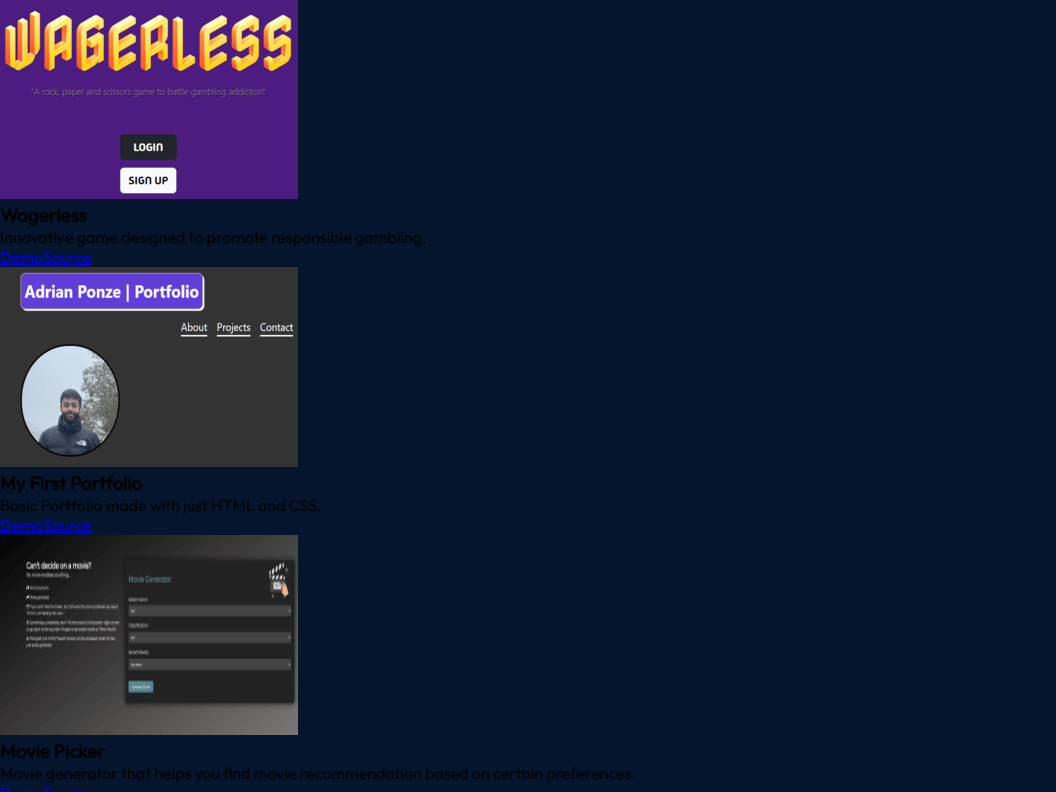
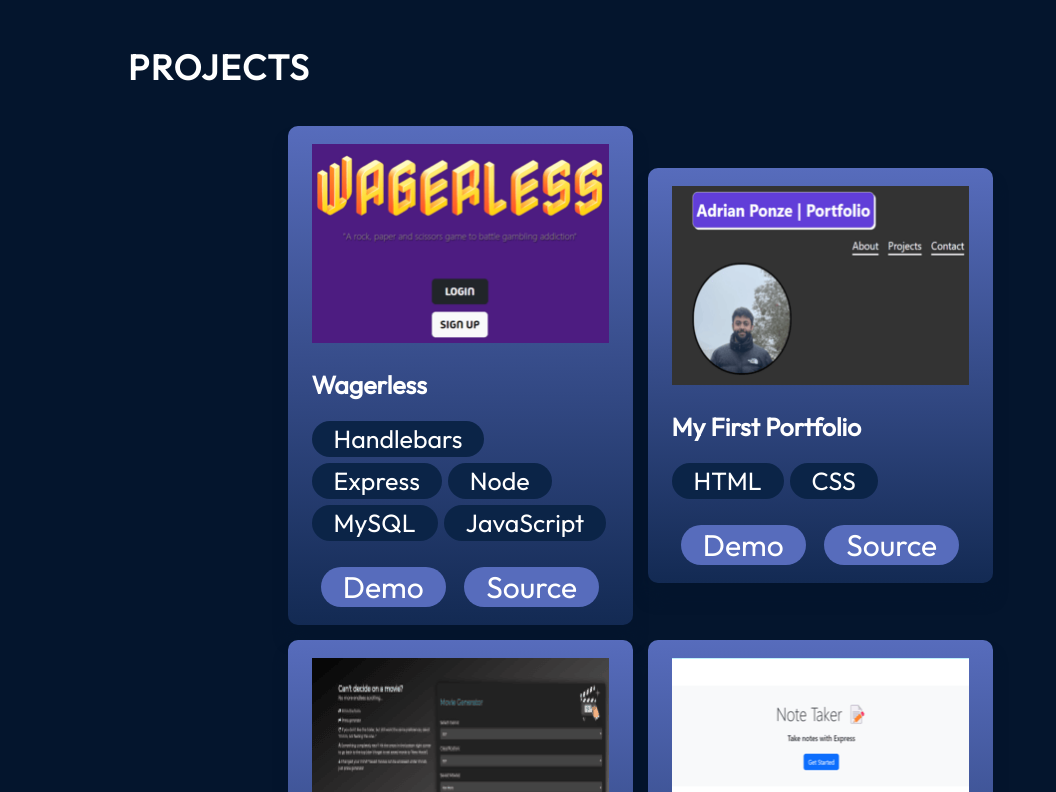
Before and after one commit to Y1va/React-Portfolio, a React (Vite) app in the folder react-portfolio/: page / in a window 1280 px wide. Shown: the part 2808-3600 px from the top of the page, without its empty margins (0-1056 px from the left). Built offline with nearby package versions, Linux system fonts and the light colour scheme.

Commit message:
Completed styling for projects section

```diff
--- a/react-portfolio/src/App.module.css
+++ b/react-portfolio/src/App.module.css
@@ -4,4 +4,5 @@
   background-color: var(--color-bg);
   width: 100%;
   height: 100%;
+  overflow: hidden;
 }
--- a/react-portfolio/src/components/Projects/ProjectCard.jsx
+++ b/react-portfolio/src/components/Projects/ProjectCard.jsx
@@ -16,9 +16,11 @@ export const ProjectCard = ({
       <p className={styles.description}>{description}</p>
       <ul className={styles.skills}>
         {skills.map((skill, id) => {
-          <li className={styles.skill} key={id}>
-            {skill}
-          </li>;
+          return (
+            <li className={styles.skill} key={id}>
+              {skill}
+            </li>
+          );
         })}
       </ul>
       <div className={styles.links}>
--- a/react-portfolio/src/components/Projects/ProjectCard.module.css
+++ b/react-portfolio/src/components/Projects/ProjectCard.module.css
@@ -0,0 +1,61 @@
+@import '../../vars.css';
+
+.container {
+  display: flex;
+  flex-direction: column;
+  border-radius: 10px;
+  background: linear-gradient(180deg, #576cbc 0%, #132a53 100%);
+  box-shadow: 0 16px 14px 0 #04152d;
+  padding: 18px 24px;
+  max-width: 345px;
+}
+
+.image {
+  margin-bottom: 26px;
+}
+
+.title {
+  font-size: 25px;
+  font-weight: 700;
+}
+
+.description {
+  margin-top: 6px;
+  font-size: 25px;
+  font-weight: 400;
+}
+
+.skills {
+  width: 100%;
+  margin-top: 14px;
+  display: flex;
+  flex-direction: row;
+  flex-wrap: wrap;
+  gap: 6px;
+  list-style: none;
+}
+
+.skill {
+  font-size: 25px;
+  font-weight: 400;
+  border-radius: 100px;
+  background: var(--color-dark);
+  padding: 2px 22px;
+}
+
+.links {
+  width: 100%;
+  margin-top: 26px;
+  display: flex;
+  justify-content: space-around;
+}
+
+.link {
+  text-decoration: none;
+  color: var(--color-text);
+  font-size: 30px;
+  font-weight: 300;
+  border-radius: 100px;
+  background: var(--color-primary);
+  padding: 1px 22px;
+}
--- a/react-portfolio/src/components/Projects/Projects.module.css
+++ b/react-portfolio/src/components/Projects/Projects.module.css
@@ -1,5 +1,26 @@
 @import '../../vars.css';
 
 .container {
+  margin-top: 76px;
+  color: var(--color-text);
+  margin-left: 10%;
+  margin-right: 10%;
+}
 
+.title {
+  font-size: 35px;
+  font-weight: 700;
+  letter-spacing: 1.75px;
+  text-transform: uppercase;
 }
+
+.projects {
+  margin-top: 37px;
+  display: flex;
+  flex-direction: row;
+  flex-wrap: wrap;
+  align-items: center;
+  justify-content: center;
+  gap: 15px;
+  width: 100%;
+}
--- a/react-portfolio/src/data/projects.json
+++ b/react-portfolio/src/data/projects.json
@@ -2,15 +2,14 @@
   {
     "title": "Wagerless",
     "imageSrc": "projects/wagerless.png",
-    "description": "Innovative game designed to promote responsible gambling.",
-    "skills": ["Handlebars", "Express", "Node", "MySQL"],
+    "description": "",
+    "skills": ["Handlebars", "Express", "Node", "MySQL", "JavaScript"],
     "demo": "https://wagerless-app-96d9cde47554.herokuapp.com/",
     "source": "https://github.com/Y1va/Wagerless?tab=readme-ov-file"
   },
   {
     "title": "My First Portfolio",
     "imageSrc": "projects/portfolio.png",
-    "description": "Basic Portfolio made with just HTML and CSS.",
     "skills": ["HTML", "CSS"],
     "demo": "https://y1va.github.io/02-My-Portfolio/",
     "source": "https://github.com/Y1va/02-My-Portfolio?tab=readme-ov-file"
@@ -18,7 +17,6 @@
   {
     "title": "Movie Picker",
     "imageSrc": "projects/moviepicker.png",
-    "description": "Movie generator that helps you find movie recommendation based on certain preferences.",
     "skills": ["HTML", "CSS", "JavaScript"],
     "demo": "https://nuclearreid.github.io/Movie-Picker/",
     "source": "https://github.com/NuclearReid/Movie-Picker?tab=readme-ov-file"
@@ -26,7 +24,6 @@
   {
     "title": "Express Notetaker",
     "imageSrc": "projects/notetaker.png",
-    "description": "Note taker built with Express which can be used to save and delete notes.",
     "skills": ["Express", "Node", "JavaScript"],
     "demo": "https://note-taker-rz9p.onrender.com",
     "source": "https://github.com/Y1va/Note-Taker"
@@ -34,7 +31,6 @@
   {
     "title": "Password Generator",
     "imageSrc": "projects/passwordgen.png",
-    "description": "Password generator made using HTML, CSS and JavaScript",
     "skills": ["HTML", "CSS", "JavaScript"],
     "demo": "https://y1va.github.io/03-JS-Password-Generator/",
     "source": "https://github.com/Y1va/03-JS-Password-Generator"
@@ -42,7 +38,6 @@
   {
     "title": "Weather Application",
     "imageSrc": "projects/weatherapp.png",
-    "description": "Weather Application that pulls data from the openweather API.",
     "skills": ["HTML", "CSS", "JavaScript"],
     "demo": "https://y1va.github.io/Weather-API/",
     "source": "https://github.com/Y1va/Weather-API"
```
